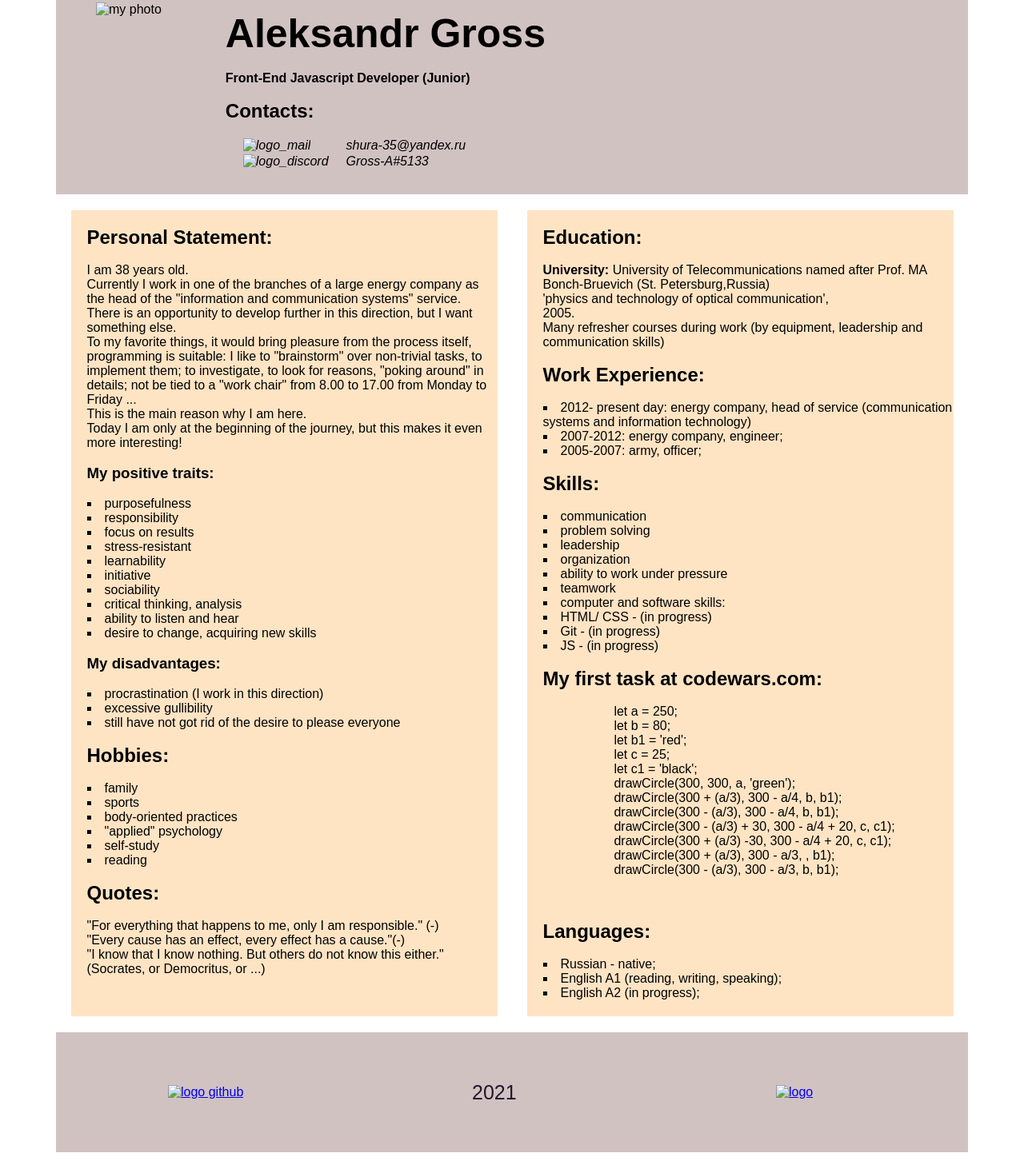
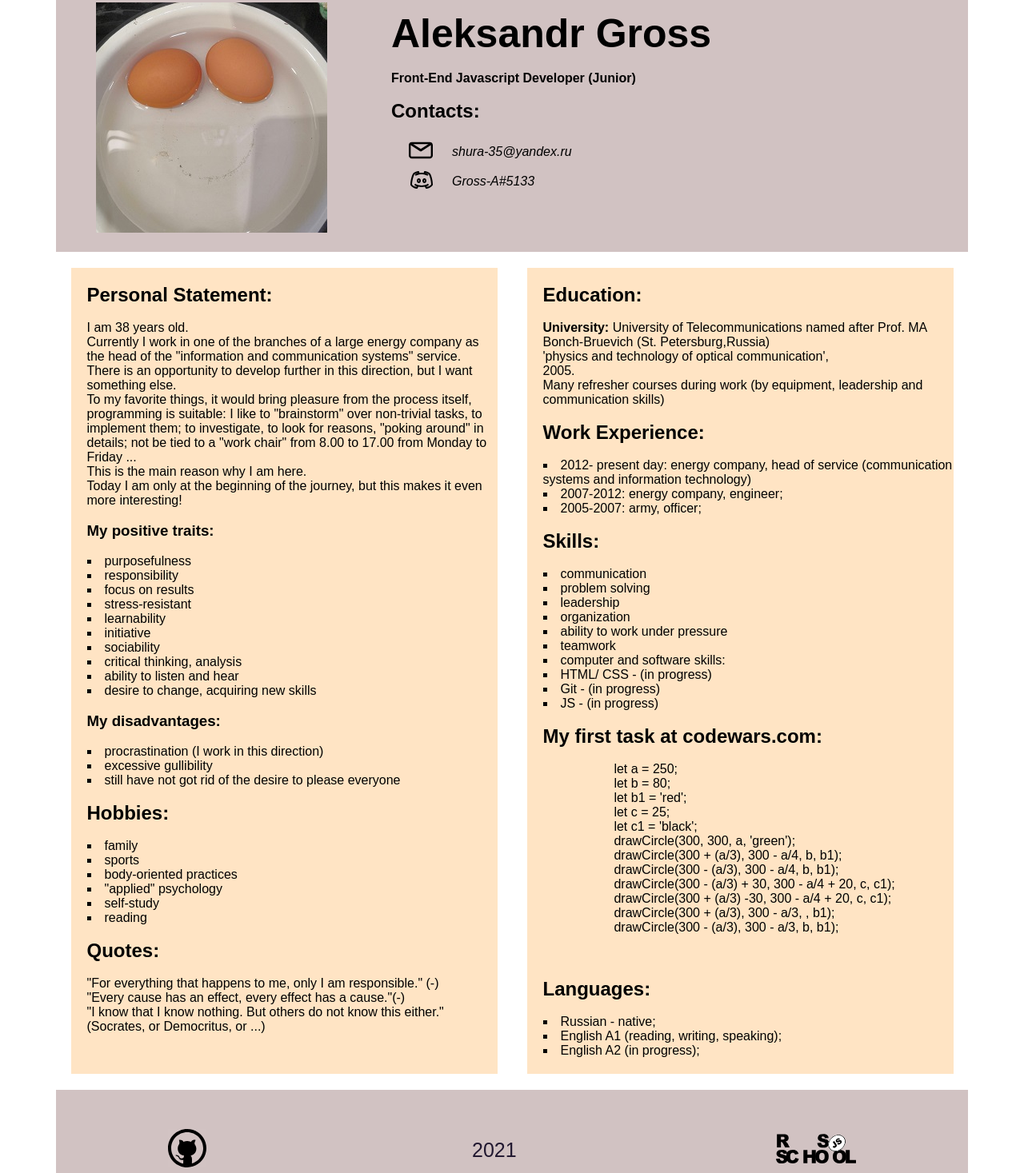
Before and after one commit to Gross-A/rsschool-cv, a plain HTML site: page index.html in a window 1280 px wide. Shown: the part 17-1484 px from the top of the page at 80% size. Before the commit the page ends 1458 px from the top, so only its background shows below. Drawn offline with Linux system fonts and the light colour scheme.

Commit message:
fix: change index.html file

```diff
--- a/index.html
+++ b/index.html
@@ -10,9 +10,9 @@
 </head>
 
 <body>
-    <header class="header_box container">
+    <header class="header_box container text_color_1 background-color_2">
         <div class="header_photo">
-            <img src="img/аватарка.jpg" alt="my photo">
+            <img src="assets/img/аватарка.jpg" alt="my photo">
         </div>
         <div class="header_info">
             <section>
@@ -27,12 +27,12 @@
                 <address>
                     <table>
                         <tr>
-                            <td class="table_contact"> <img src="img/email-svg_2.svg" alt="logo_mail"
+                            <td class="table_contact"> <img src="assets/img/email-svg_2.svg" alt="logo_mail"
                                     class="img_contact"></td>
                             <td class="table_contact">shura-35@yandex.ru</td>
                         </tr>
                         <tr>
-                            <td class="table_contact"><img src="img/discord-svg_1.svg" alt="logo_discord"></td>
+                            <td class="table_contact"><img src="assets/img/discord-svg_1.svg" alt="logo_discord"></td>
                             <td class="table_contact">Gross-A#5133</td>
                         </tr>
                     </table>
@@ -41,7 +41,7 @@
         </div>
     </header>
     <main class="container content">
-        <div class="contact_box">
+        <div class="contact_box text_color_2 background_color_2">
             <section>
                 <h2>Personal Statement:</h2>
                 <br>
@@ -107,7 +107,7 @@
             </section>
             <br>
         </div>
-        <div class="contact_box">
+        <div class="contact_box text_color_2 background_color_2">
             <section>
                 <h2> Education: </h2>
                 <br>
@@ -179,18 +179,18 @@
             </section>
         </div>
     </main>
-    <footer class="footer_box container">
+    <footer class="footer_box container container background-color_2">
         <div class="footer_logo">
             <a href="https://github.com/Gross-A">
-                <img src="img/github-svgrepo-com_2.svg" alt="logo github">
+                <img src="assets/img/github-svgrepo-com_2.svg" alt="logo github">
             </a>
         </div>
         <div class="footer_logo">
-            <p class="footer_text">2021</p>
+            <p class="footer_text text_color_2">2021</p>
         </div>
         <div class="footer_logo">
             <a href="https://rs.school/js/">
-                <img src="img/rs_school_js.svg" alt="logo">
+                <img src="assets/img/rs_school_js.svg" alt="logo">
             </a>
         </div>
 
```
